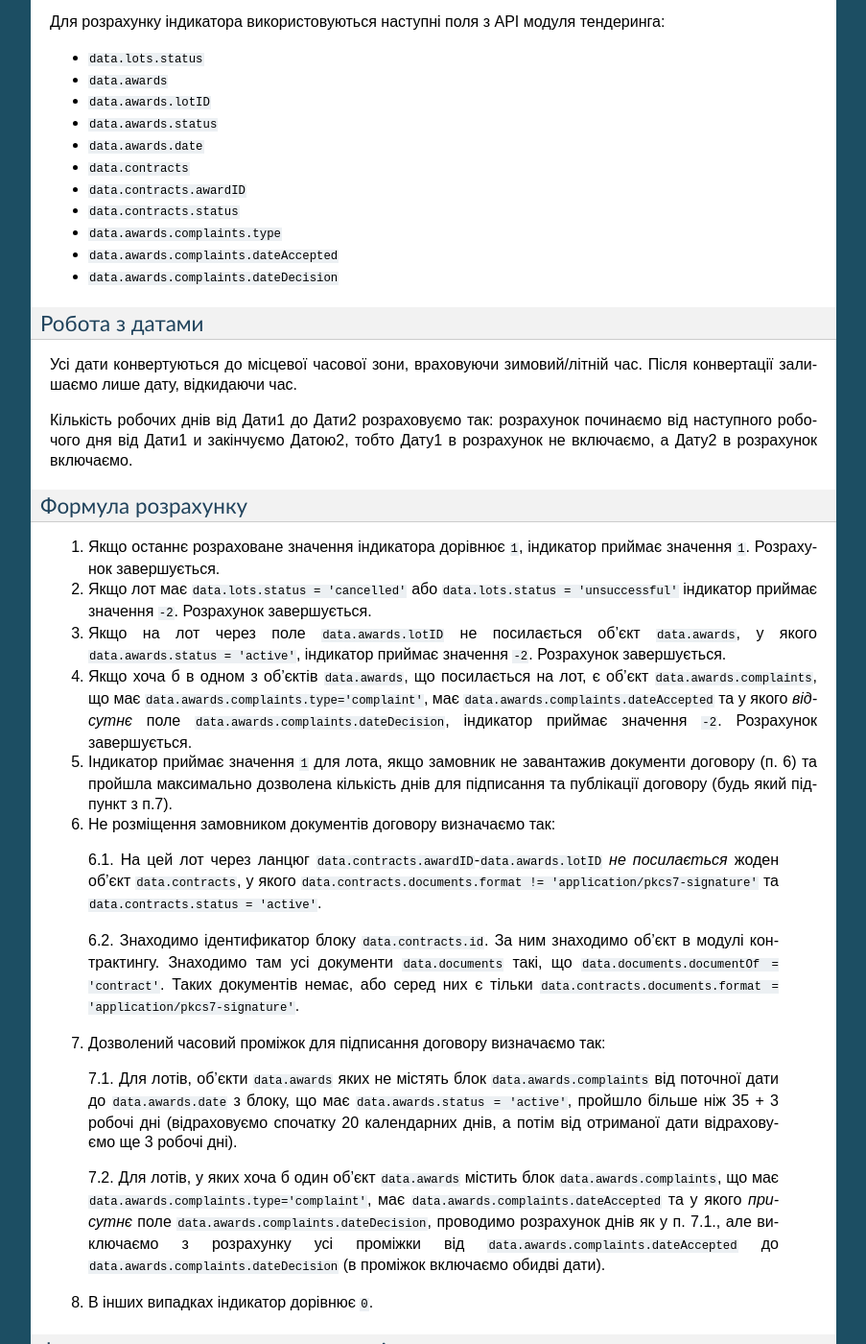
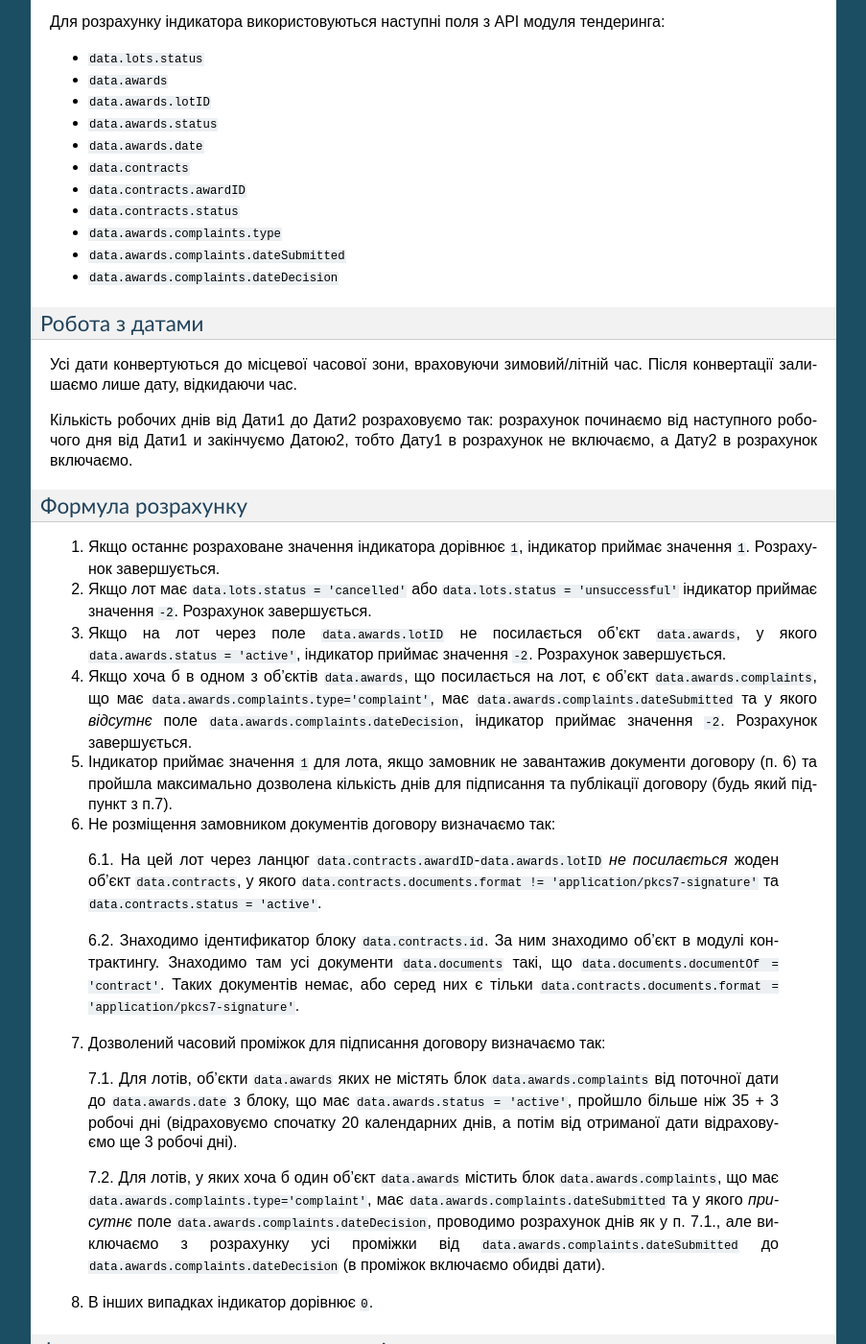
Before and after one commit to dbolshev/indicators-docs, a Sphinx documentation site: the page built from docs/RISK-1-17.rst, in a window 1280 px wide and 1400 px high, scrolled down 1682 px. Shown: the whole window at 96% size, without its empty margins (198-1101 px from the left). Built offline with Sphinx 7.4.7, drawn with Linux system fonts in a browser that asks for light colours; pages that are not in the unit, such as notebooks, are missing from menus.

Commit message:
Update RISK-1-17.rst

```diff
--- a/docs/RISK-1-17.rst
+++ b/docs/RISK-1-17.rst
@@ -94,7 +94,7 @@
 - ``data.contracts.awardID``
 - ``data.contracts.status``
 - ``data.awards.complaints.type``
-- ``data.awards.complaints.dateAccepted``
+- ``data.awards.complaints.dateSubmitted``
 - ``data.awards.complaints.dateDecision``
 
 Робота з датами
@@ -112,7 +112,7 @@
 
 3. Якщо на лот через поле ``data.awards.lotID`` не посилається об'єкт ``data.awards``, у якого ``data.awards.status = 'active'``, індикатор приймає значення ``-2``. Розрахунок завершується.
 
-4. Якщо хоча б в одном з об'єктів ``data.awards``, що посилається на лот, є об'єкт ``data.awards.complaints``, що має ``data.awards.complaints.type='complaint'``, має ``data.awards.complaints.dateAccepted`` та у якого *відсутнє* поле ``data.awards.complaints.dateDecision``, індикатор приймає значення ``-2``. Розрахунок завершується.
+4. Якщо хоча б в одном з об'єктів ``data.awards``, що посилається на лот, є об'єкт ``data.awards.complaints``, що має ``data.awards.complaints.type='complaint'``, має ``data.awards.complaints.dateSubmitted`` та у якого *відсутнє* поле ``data.awards.complaints.dateDecision``, індикатор приймає значення ``-2``. Розрахунок завершується.
 
 5. Індикатор приймає значення ``1`` для лота, якщо замовник не завантажив документи договору (п. 6) та пройшла максимально дозволена кількість днів для підписання та публікації договору (будь який підпункт з п.7).
 
@@ -126,7 +126,7 @@
 
   7.1. Для лотів, об'єкти ``data.awards`` яких не містять блок ``data.awards.complaints`` від поточної дати до ``data.awards.date`` з блоку, що має ``data.awards.status = 'active'``, пройшло більше ніж 35 + 3 робочі дні (відраховуємо спочатку 20 календарних днів, а потім від отриманої дати відраховуємо ще 3 робочі дні).
 
-  7.2. Для лотів, у яких хоча б один об'єкт ``data.awards`` містить блок ``data.awards.complaints``, що має ``data.awards.complaints.type='complaint'``, має ``data.awards.complaints.dateAccepted`` та у якого *присутнє* поле ``data.awards.complaints.dateDecision``, проводимо розрахунок днів як у п. 7.1., але виключаємо з розрахунку усі проміжки від ``data.awards.complaints.dateAccepted`` до ``data.awards.complaints.dateDecision`` (в проміжок включаємо обидві дати).
+  7.2. Для лотів, у яких хоча б один об'єкт ``data.awards`` містить блок ``data.awards.complaints``, що має ``data.awards.complaints.type='complaint'``, має ``data.awards.complaints.dateSubmitted`` та у якого *присутнє* поле ``data.awards.complaints.dateDecision``, проводимо розрахунок днів як у п. 7.1., але виключаємо з розрахунку усі проміжки від ``data.awards.complaints.dateSubmitted`` до ``data.awards.complaints.dateDecision`` (в проміжок включаємо обидві дати).
 
 8. В інших випадках індикатор дорівнює ``0``.
 
```
